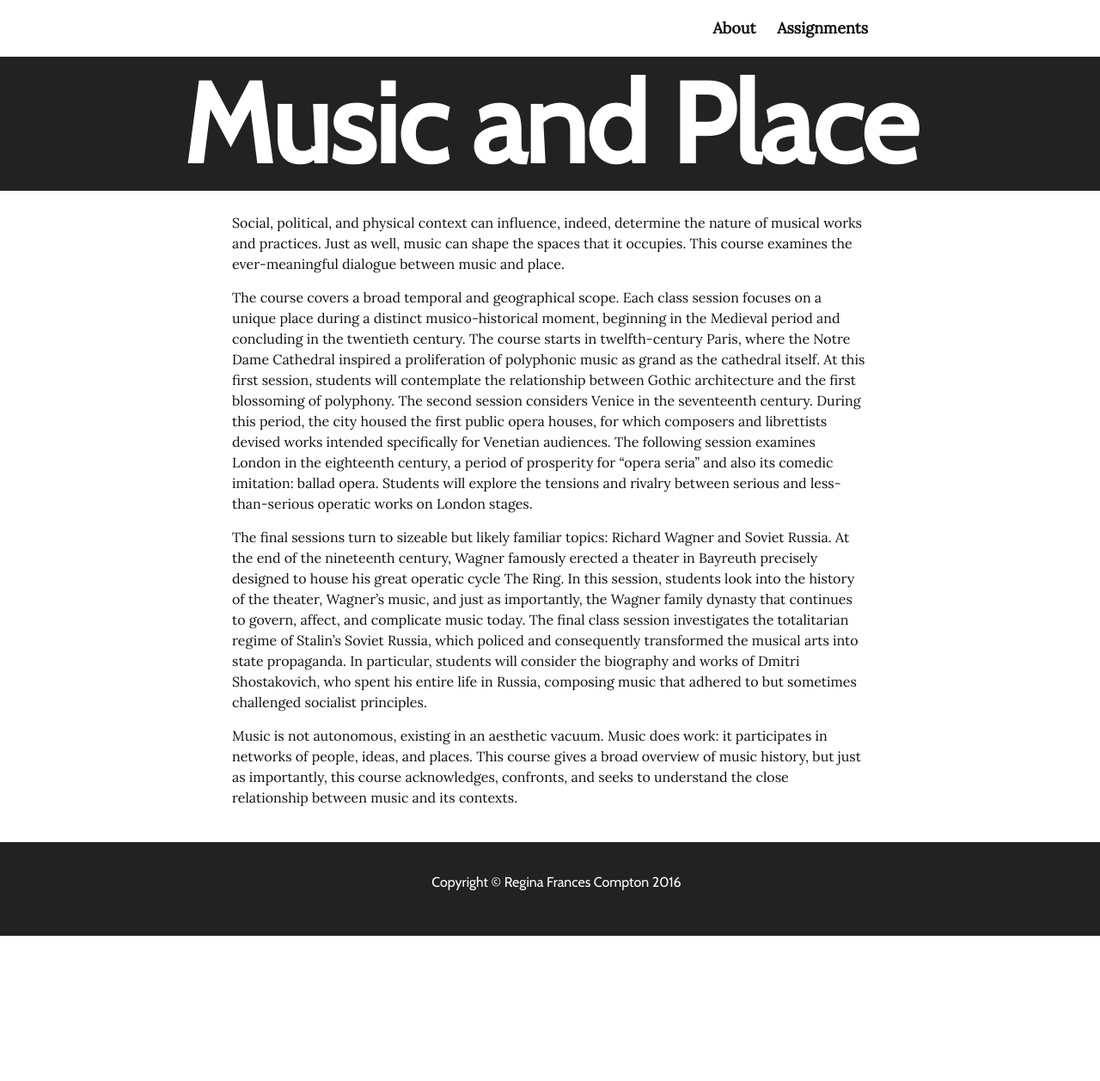
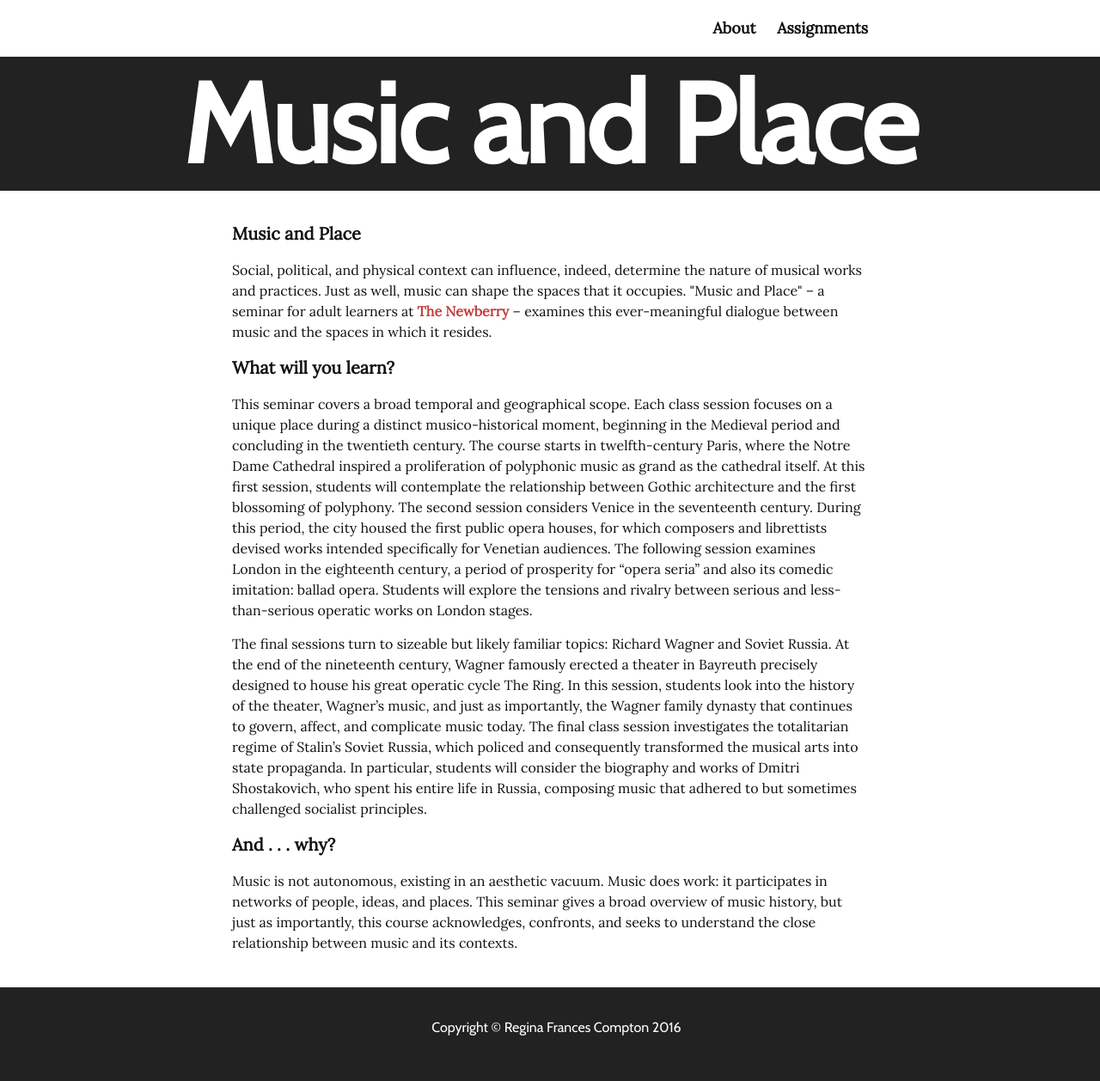
Before and after one commit to reginafcompton/music-place, a Jekyll site: the page built from _pages/01_about.md, in a window 1280 px wide. Shown: the whole page at 86% size. Built offline with Jekyll 4.4.1, drawn with Linux system fonts in a browser that asks for light colours; before the commit the page ends 1089 px from its top, so only the background shows below that.

Commit message:
Edit About

```diff
--- a/_pages/01_about.md
+++ b/_pages/01_about.md
@@ -5,11 +5,15 @@ permalink: /about/
 ---
 
 <div class="wrapper">
-  <p>Social, political, and physical context can influence, indeed, determine the nature of musical works and practices. Just as well, music can shape the spaces that it occupies. This course examines the ever-meaningful dialogue between music and place.</p>
-  <p>The course covers a broad temporal and geographical scope. Each class session focuses on a unique place during a distinct musico-historical moment, beginning in the Medieval period and concluding in the twentieth century. The course starts in twelfth-century Paris, where the Notre Dame Cathedral inspired a proliferation of polyphonic music as grand as the cathedral itself. At this first session, students will contemplate the relationship between Gothic architecture and the first blossoming of polyphony. The second session considers Venice in the seventeenth century. During this period, the city housed the first public opera houses, for which composers and librettists devised works intended specifically for Venetian audiences. The following session examines London in the eighteenth century, a period of prosperity for “opera seria” and also its comedic imitation: ballad opera. Students will explore the tensions and rivalry between serious and less-than-serious operatic works on London stages.</p>
-  <p>The final sessions turn to sizeable but likely familiar topics: Richard Wagner and Soviet Russia. At the end of the nineteenth century, Wagner famously erected a theater in Bayreuth precisely designed to house his great operatic cycle The Ring. In this session, students look into the history of the theater, Wagner’s music, and just as importantly, the Wagner family dynasty that continues to govern, affect, and complicate music today. The final class session investigates the totalitarian regime of Stalin’s Soviet Russia, which policed and consequently transformed the musical arts into state propaganda. In particular, students will consider the biography and works of Dmitri Shostakovich, who spent his entire life in Russia, composing music that adhered to but sometimes challenged socialist principles.
-  </p>
-  <p>Music is not autonomous, existing in an aesthetic vacuum. Music does work: it participates in networks of people, ideas, and places. This course gives a broad overview of music history, but just as importantly, this course acknowledges, confronts, and seeks to understand the close relationship between music and its contexts.
-  </p>
+
+    <h4>Music and Place</h4>
+    <p>Social, political, and physical context can influence, indeed, determine the nature of musical works and practices. Just as well, music can shape the spaces that it occupies. "Music and Place" – a seminar for adult learners at <a href="https://www.newberry.org/adult-education-seminars" target="_blank">The Newberry</a> – examines this ever-meaningful dialogue between music and the spaces in which it resides.</p>
+    <h4>What will you learn?</h4>
+    <p>This seminar covers a broad temporal and geographical scope. Each class session focuses on a unique place during a distinct musico-historical moment, beginning in the Medieval period and concluding in the twentieth century. The course starts in twelfth-century Paris, where the Notre Dame Cathedral inspired a proliferation of polyphonic music as grand as the cathedral itself. At this first session, students will contemplate the relationship between Gothic architecture and the first blossoming of polyphony. The second session considers Venice in the seventeenth century. During this period, the city housed the first public opera houses, for which composers and librettists devised works intended specifically for Venetian audiences. The following session examines London in the eighteenth century, a period of prosperity for “opera seria” and also its comedic imitation: ballad opera. Students will explore the tensions and rivalry between serious and less-than-serious operatic works on London stages.</p>
+    <p>The final sessions turn to sizeable but likely familiar topics: Richard Wagner and Soviet Russia. At the end of the nineteenth century, Wagner famously erected a theater in Bayreuth precisely designed to house his great operatic cycle The Ring. In this session, students look into the history of the theater, Wagner’s music, and just as importantly, the Wagner family dynasty that continues to govern, affect, and complicate music today. The final class session investigates the totalitarian regime of Stalin’s Soviet Russia, which policed and consequently transformed the musical arts into state propaganda. In particular, students will consider the biography and works of Dmitri Shostakovich, who spent his entire life in Russia, composing music that adhered to but sometimes challenged socialist principles.
+    </p>
+    <h4>And . . . why?</h4>
+    <p>Music is not autonomous, existing in an aesthetic vacuum. Music does work: it participates in networks of people, ideas, and places. This seminar gives a broad overview of music history, but just as importantly, this course acknowledges, confronts, and seeks to understand the close relationship between music and its contexts.
+    </p>
 
 </div>
```
Also changed, not shown: index.html (+6 -3 lines).
